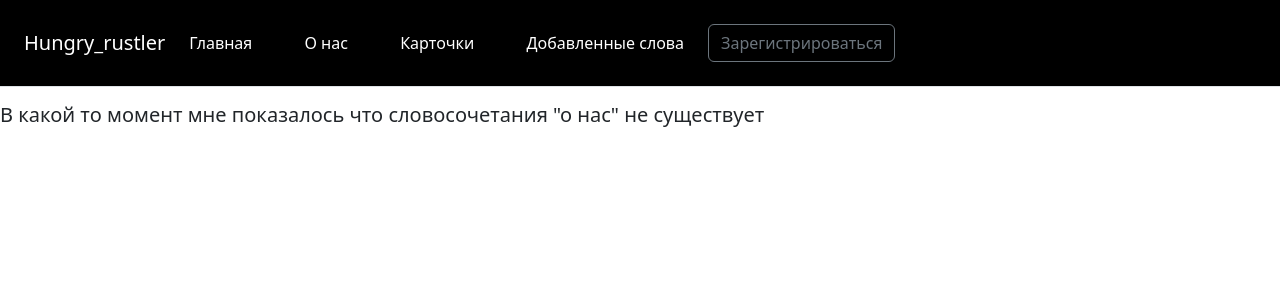
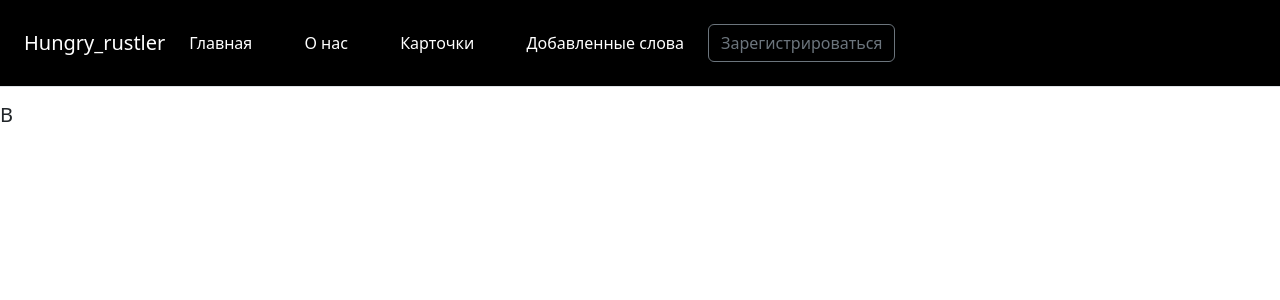
Before and after one commit to V1kaNikolaeva/languagesWebsite, a Django app: page /about-us in a window 1280 px wide. Shown: the top 300 px of the page. Run offline with Django 4.2, Linux system fonts and the light colour scheme; some libraries are stand-ins or nearby versions.

Commit message:
add file

```diff
--- a/taskmanager/main/templates/main/about.html
+++ b/taskmanager/main/templates/main/about.html
@@ -5,5 +5,5 @@
 {% endblock %}
 
 {% block content %}
-<h5>В какой то момент мне показалось что словосочетания "о нас" не существует</h5>
+<h5>В</h5>
 {% endblock %}
```
